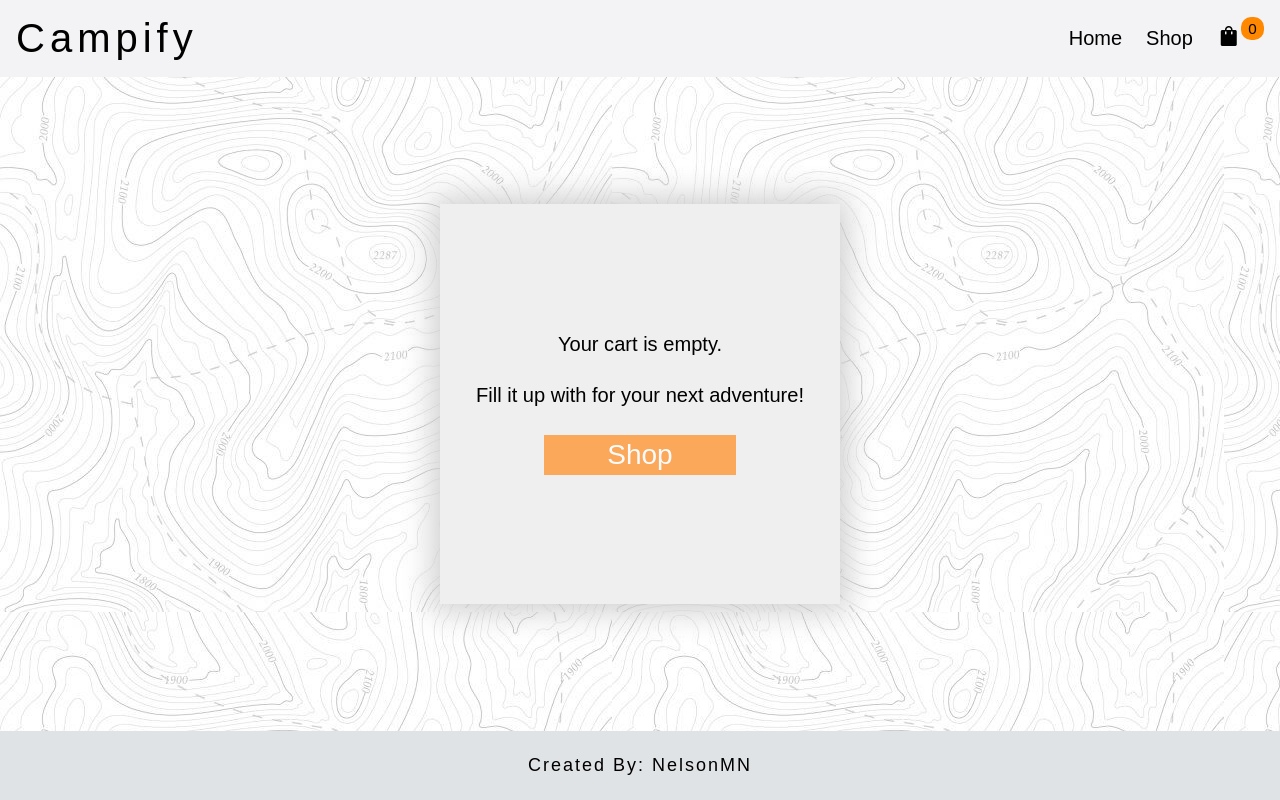
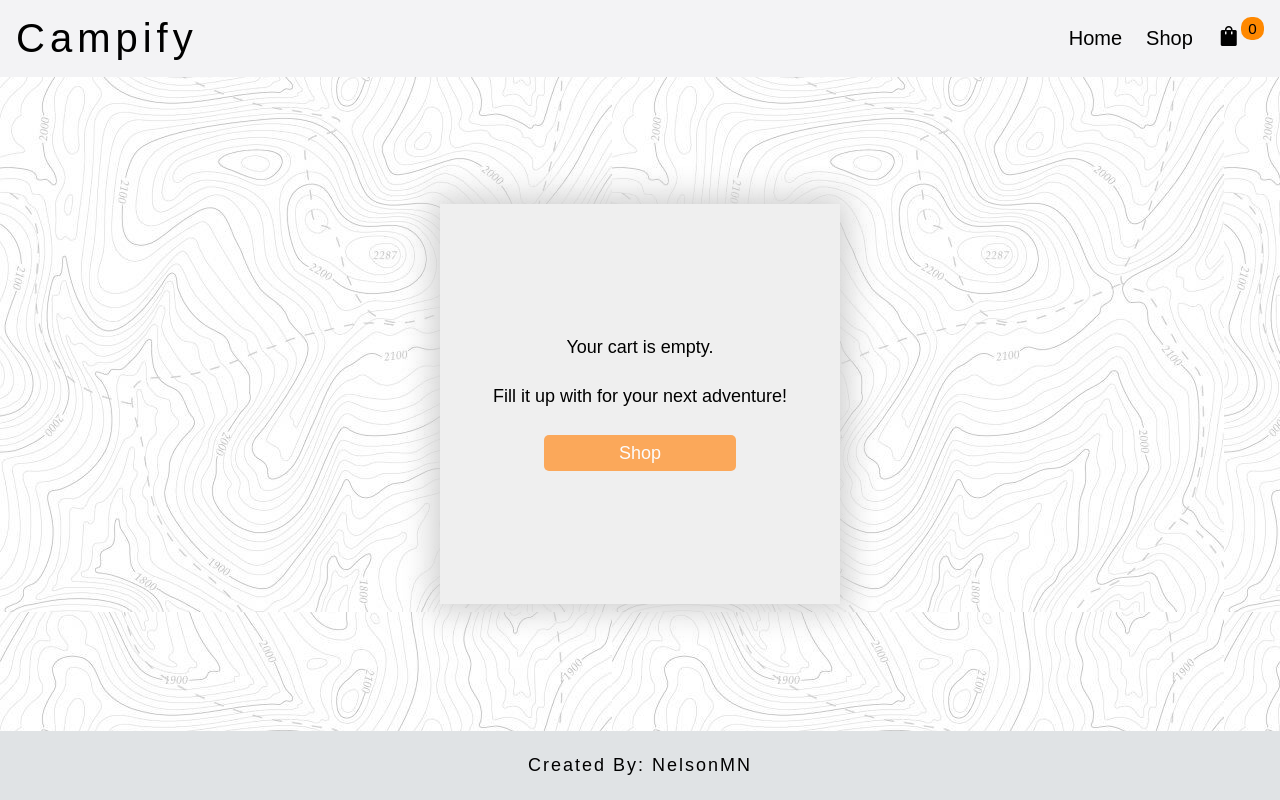
Before and after one commit to NelsonMN/shopping-cart, a React (Create React App) app: page /cart in a window 1280 px wide. Built offline with nearby package versions, Linux system fonts and the light colour scheme.

Commit message:
Fixed empty shop styles

```diff
--- a/src/pages/Cart.js
+++ b/src/pages/Cart.js
@@ -103,8 +103,8 @@ const Total = ({ total }) => {
         <h2 className='light'>FREE</h2>
       </div>
       <div className='sub-total'>
-        <h2>Total (HST/GST incl.)</h2>
-        <h2>${total} CAD</h2>
+        <h2 className='total-amount'>Total (HST/GST incl.)</h2>
+        <h2 className='total-amount'>${total} CAD</h2>
       </div>
 
     </div>
--- a/src/styles/cart-page.css
+++ b/src/styles/cart-page.css
@@ -27,15 +27,16 @@
 }
 
 .empty-box > a > button {
-    height: 2.5rem;
+    height: 2.25rem;
     width: 12rem;
-    font-size: 1.75rem;
+    font-size: 1.125rem;
     background: rgb(255, 151, 54);
 	border: none;
 	cursor: pointer;
     transition: .5s;
     color: white;
     opacity: 0.8;
+    border-radius: 5px;
 }
 
 .empty-box > a > button:hover {
@@ -113,7 +114,8 @@
 }
 
 .remove-item {
-    padding: 0.3rem 0;
+    padding: 0.4rem 0;
+    font-size: 1.125;
 }
 
 .remove-item:hover {
@@ -129,7 +131,7 @@
 }
 
 .total > h1 {
-    font-size: 1.25rem;
+    font-size: 1.125rem;
     border-top: 1px solid black;
     padding-top: 1rem;
 }
@@ -176,5 +178,9 @@
 
 .light {
     font-weight: 100;
-    font-size: 1.255rem;
+    font-size: 1.125rem;
 }
+
+.total-amount {
+    font-size: 1.125rem;
+}
```
